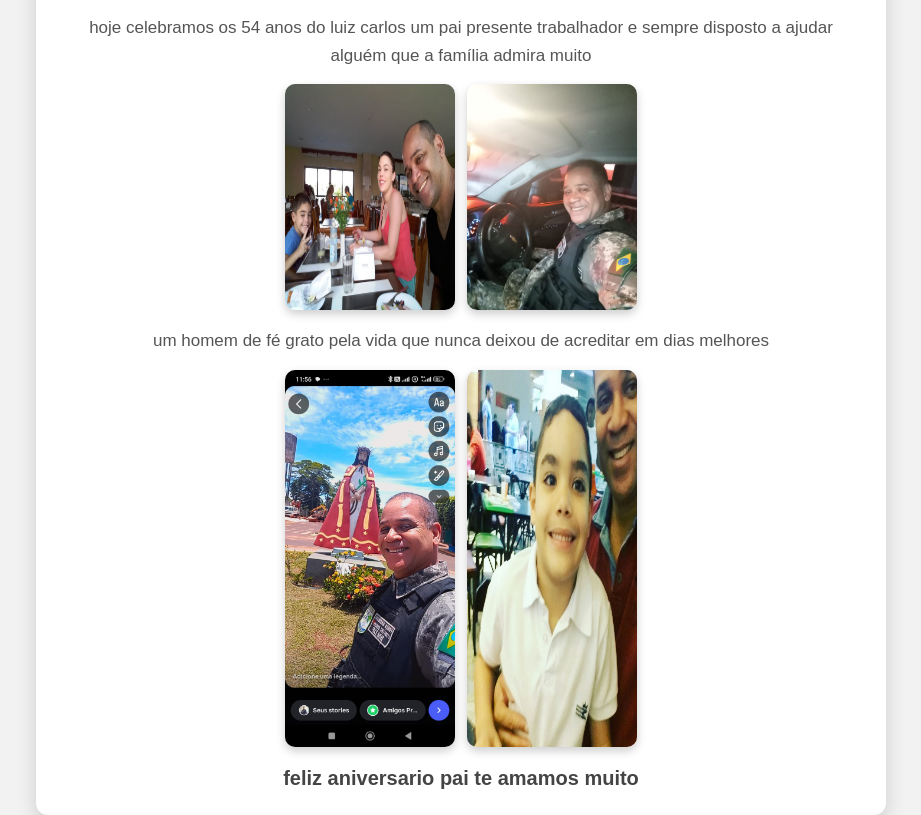
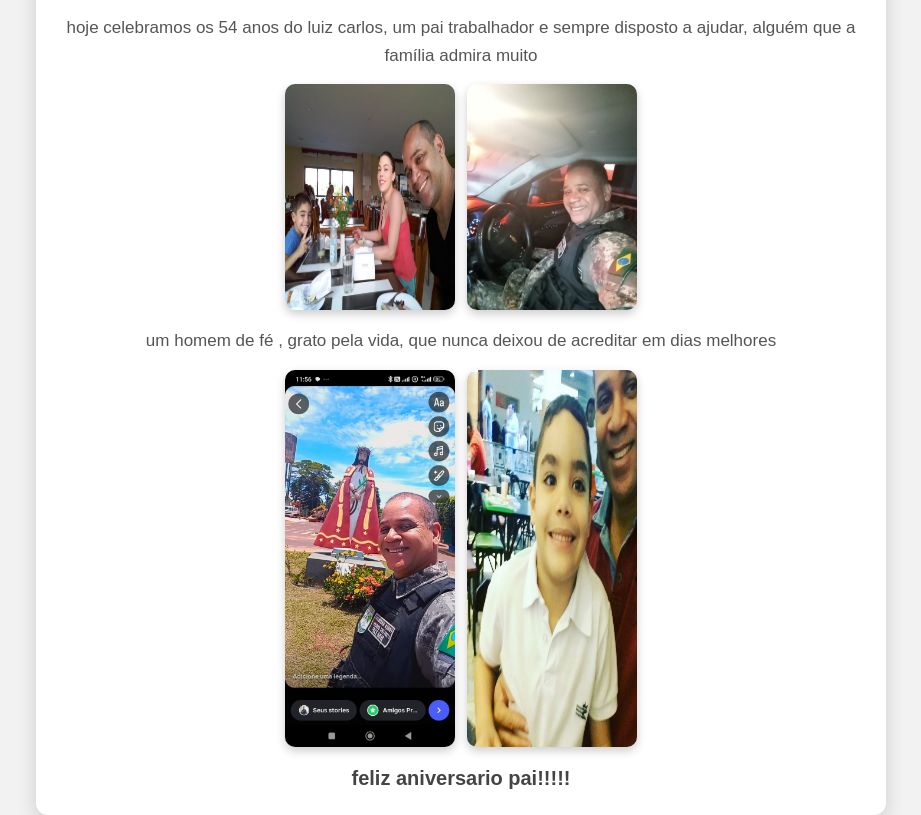
Before and after one commit to luizgabrielximenes9-beep/aniversario54, a plain HTML site: page index.html in a window 1280 px wide. Shown: the part 86-901 px from the top of the page, without its empty margins (179-1100 px from the left). Drawn offline with Linux system fonts and the light colour scheme.

Commit message:
Fix HTML content and improve text clarity
Corrected text formatting and added punctuation.

```diff
--- a/index.html
+++ b/index.html
@@ -65,8 +65,8 @@
         <h1>Um dia especial</h1>
 
         <p>
-            hoje celebramos os 54 anos do luiz carlos
-            um pai presente trabalhador e sempre disposto a ajudar
+            hoje celebramos os 54 anos do luiz carlos,
+            um pai  trabalhador e sempre disposto a ajudar,
             alguém que a família admira muito
         </p>
 
@@ -76,8 +76,8 @@
         </div>
 
         <p>
-            um homem de fé
-            grato pela vida
+            um homem de fé ,
+            grato pela vida,
             que nunca deixou de acreditar em dias melhores
         </p>
 
@@ -87,8 +87,8 @@
         </div>
 
         <div class="final">
-            feliz aniversario pai
-            te amamos muito
+            feliz aniversario pai!!!!!
+
         </div>
     </div>
 
```
